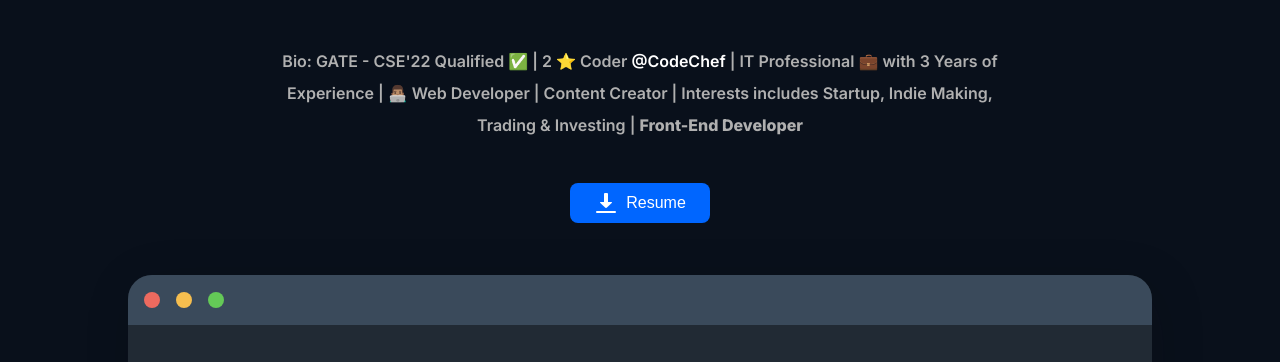
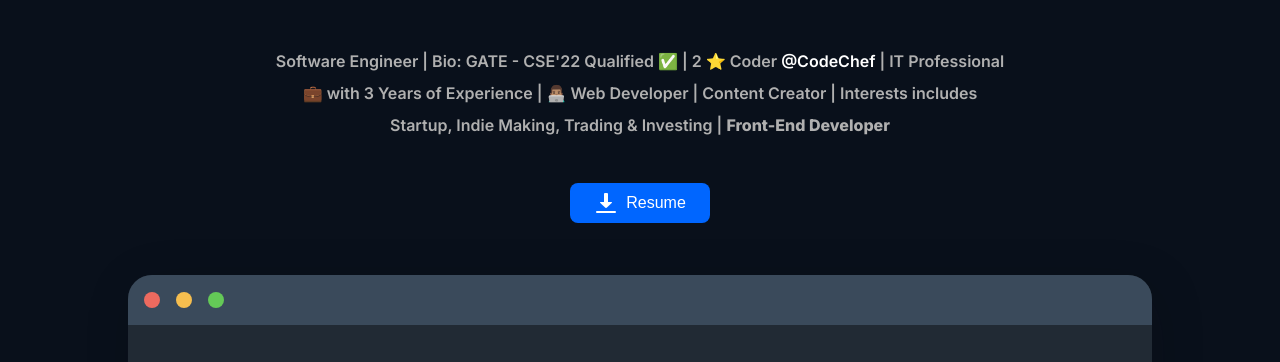
Before and after one commit to ritwikdax/Portfolio, a plain HTML site: page index.html in a window 1280 px wide. Shown: the part 415-777 px from the top of the page. Drawn offline with Linux system fonts and the light colour scheme.

Commit message:
Bio modified

```diff
--- a/index.html
+++ b/index.html
@@ -78,6 +78,7 @@
       </div>
       <div class="hero-sub-content">
         <h4 class="light-text-color">
+          Software Engineer |
           Bio: GATE - CSE'22 Qualified ✅ | 2 ⭐ Coder
           <a href="https://www.codechef.com/users/ritwikdas16" target="_blank">@CodeChef</a> | IT Professional 💼 with
           3 Years of Experience | 👨🏽‍💻 Web Developer | Content Creator | Interests
```
